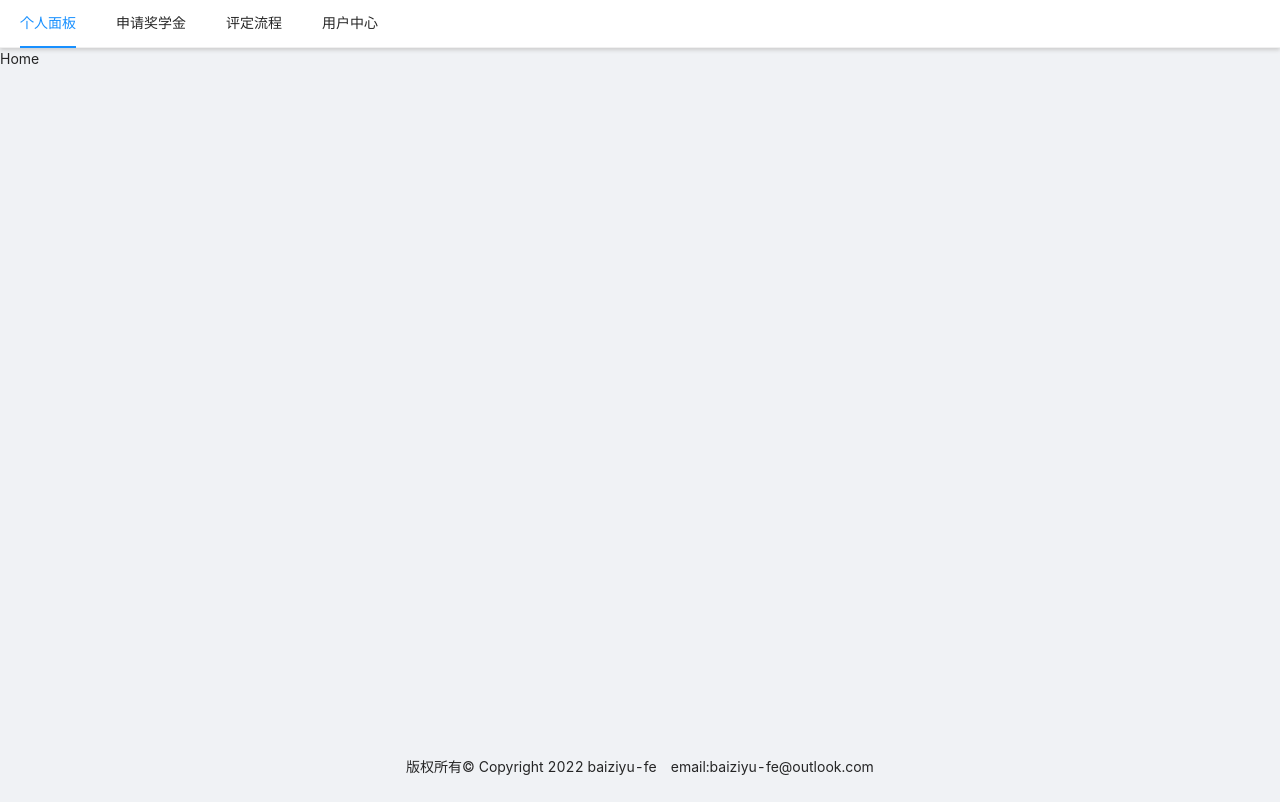
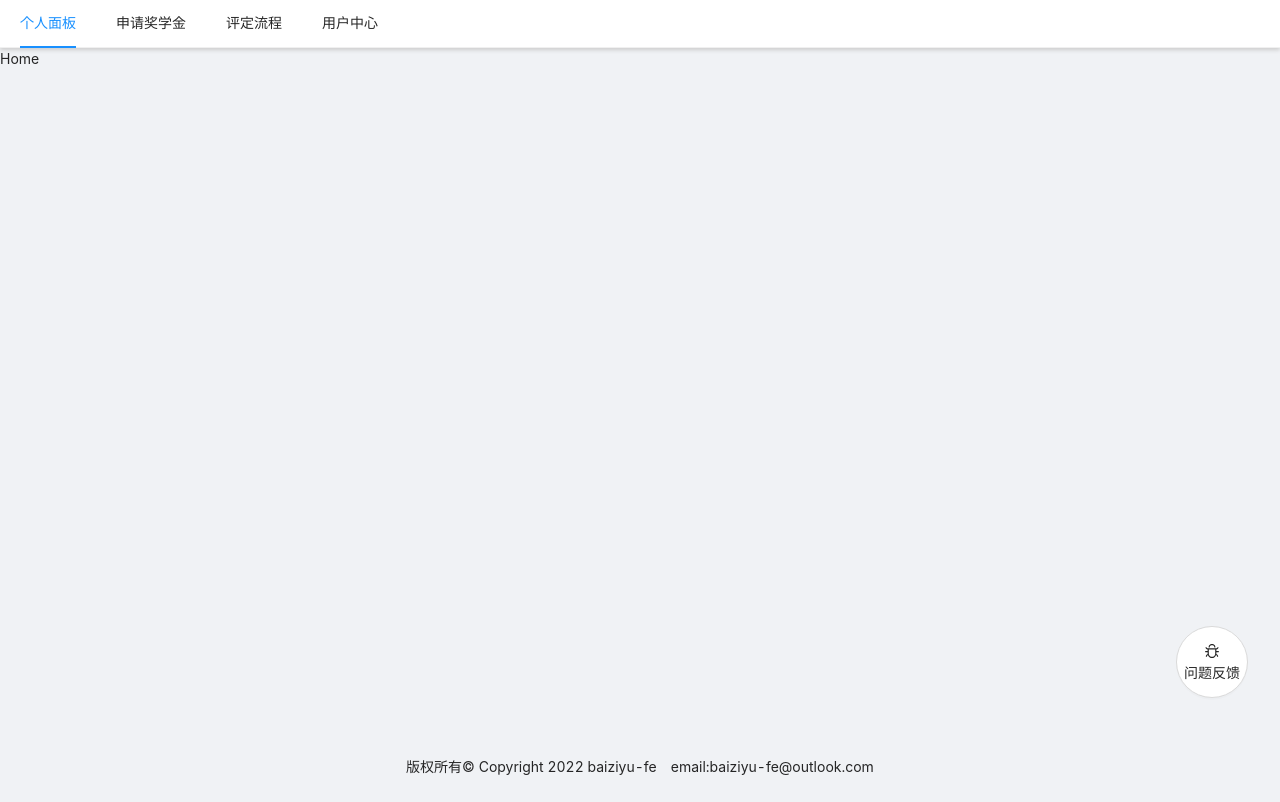
Before and after one commit to blus-personal-product/xupt-scholarship-fe, a React (Vite) app: page / in a window 1280 px wide. Built offline with nearby package versions, Linux system fonts and the light colour scheme.

Commit message:
feat(feedback): 问题反馈

```diff
--- a/package.json
+++ b/package.json
@@ -6,7 +6,7 @@
         "prod": "vite --mode production",
         "build": "tsc && vite build",
         "preview": "vite preview",
-        "commit": "npm run lint:fix && git add . && git cz -a",
+        "commit": "npm run lint:fix && git status && git add . && git cz -a",
         "lint:fix": "eslint --fix ./src/*"
     },
     "dependencies": {
--- a/src/App.tsx
+++ b/src/App.tsx
@@ -4,10 +4,12 @@ import { Layout } from 'antd';
 import RoutesCenter from './routes';
 import Footer from 'components/footer';
 import './style/main.less';
+import FeedBack from './components/feedback';
 
 function App() {
   return (
     <Layout className="app">
+      <FeedBack />
       <BrowserRouter>
         <RoutesCenter />
       </BrowserRouter>
--- /dev/null
+++ b/src/components/feedback/index.tsx
@@ -0,0 +1,120 @@
+import { requiredRule, validateMessages } from '@/config/form';
+import { BugOutlined } from '@ant-design/icons';
+import { Button, Card, Divider, Form, Input, message, Modal, Select, SelectProps, Typography } from 'antd';
+import * as React from 'react';
+import StatusBadge from '../status-badge';
+import style from './style.module.less';
+
+const { Paragraph } = Typography;
+
+const QuestionTypeOptions: SelectProps['options'] = [
+  {
+    label: '页面显示',
+    value: 'page_display'
+  },
+  {
+    label: '表单交互',
+    value: 'form_interaction'
+  },
+  {
+    label: '信息提交',
+    value: 'information_submission'
+  },
+  {
+    label: '数据错误',
+    value: 'data_error'
+  },
+  {
+    label: '结果无响应/响应异常',
+    value: 'result_response'
+  }
+];
+
+const FeedBack: React.FC = () => {
+  const [form] = Form.useForm();
+  const [visible, setVisible] = React.useState(false);
+  const [loading, setLoading] = React.useState(false);
+  const submitForm = async () => {
+    await form.validateFields();
+    try {
+      setLoading(true);
+      const value = form.getFieldsValue(true);
+    } catch (error) {
+      message.error("反馈提交失败")
+    } finally {
+      setLoading(false);
+    }
+  };
+
+  return (
+    <React.Fragment>
+      <Button
+        className={style['feedback-button']}
+        shape="circle"
+        disabled={visible}
+        icon={<BugOutlined />}
+        onClick={() => setVisible(!visible)}
+      >
+        <div className={style['feedback-button-text']} >问题反馈</div>
+      </Button>
+
+      <Modal
+        forceRender
+        visible={visible}
+        title="问题反馈"
+        onCancel={() => loading ? setVisible(true) : setVisible(false)}
+        cancelButtonProps={{
+          disabled: loading
+        }}
+        onOk={submitForm}
+        confirmLoading={loading}
+      >
+        <StatusBadge
+          status='error'
+          text="错误定位"
+        >
+          <div className={style['error-info']}>
+            <Paragraph>
+              <Divider orientation="left">用户设备描述：</Divider>
+              <blockquote>{navigator.userAgent}</blockquote>
+            </Paragraph>
+            <Paragraph>
+              <Divider orientation="left">当前页面网址：</Divider>
+              <blockquote>{location.href}</blockquote>
+            </Paragraph>
+          </div>
+        </StatusBadge>
+        <Card>
+          <Form
+            validateMessages={validateMessages}
+            form={form}
+            requiredMark={false}
+          >
+            <Form.Item
+              name="type"
+              label="问题类型"
+              rules={requiredRule}
+            >
+              <Select options={QuestionTypeOptions} />
+            </Form.Item>
+            <Form.Item
+              name="title"
+              label="问题简述"
+              rules={requiredRule}
+            >
+              <Input />
+            </Form.Item>
+            <Form.Item
+              label="问题详述"
+              name="description"
+            >
+              <Input.TextArea />
+            </Form.Item>
+          </Form>
+        </Card>
+      </Modal>
+    </React.Fragment >
+  );
+};
+
+export default FeedBack;
--- /dev/null
+++ b/src/components/feedback/style.module.less
@@ -0,0 +1,21 @@
+.feedback-button {
+  position: fixed;
+  right: 32px;
+  bottom: 102px;
+  z-index: 99;
+  width: 72px;
+  padding: 0;
+  height: 72px;
+}
+
+.feedback-button-text {
+  word-wrap: break-word;
+  white-space: pre-wrap;
+}
+
+.error-info {
+  border: 1px solid #ccc;
+  padding: 4px 12px;
+  border-radius: 4px;
+  background-color: rgb(248, 247, 247);
+}
--- a/src/style/reset.less
+++ b/src/style/reset.less
@@ -2,7 +2,8 @@ div,
 p,
 ul,
 ol,
-li {
+li,
+span {
   margin: 0;
   padding: 0;
 }
```
